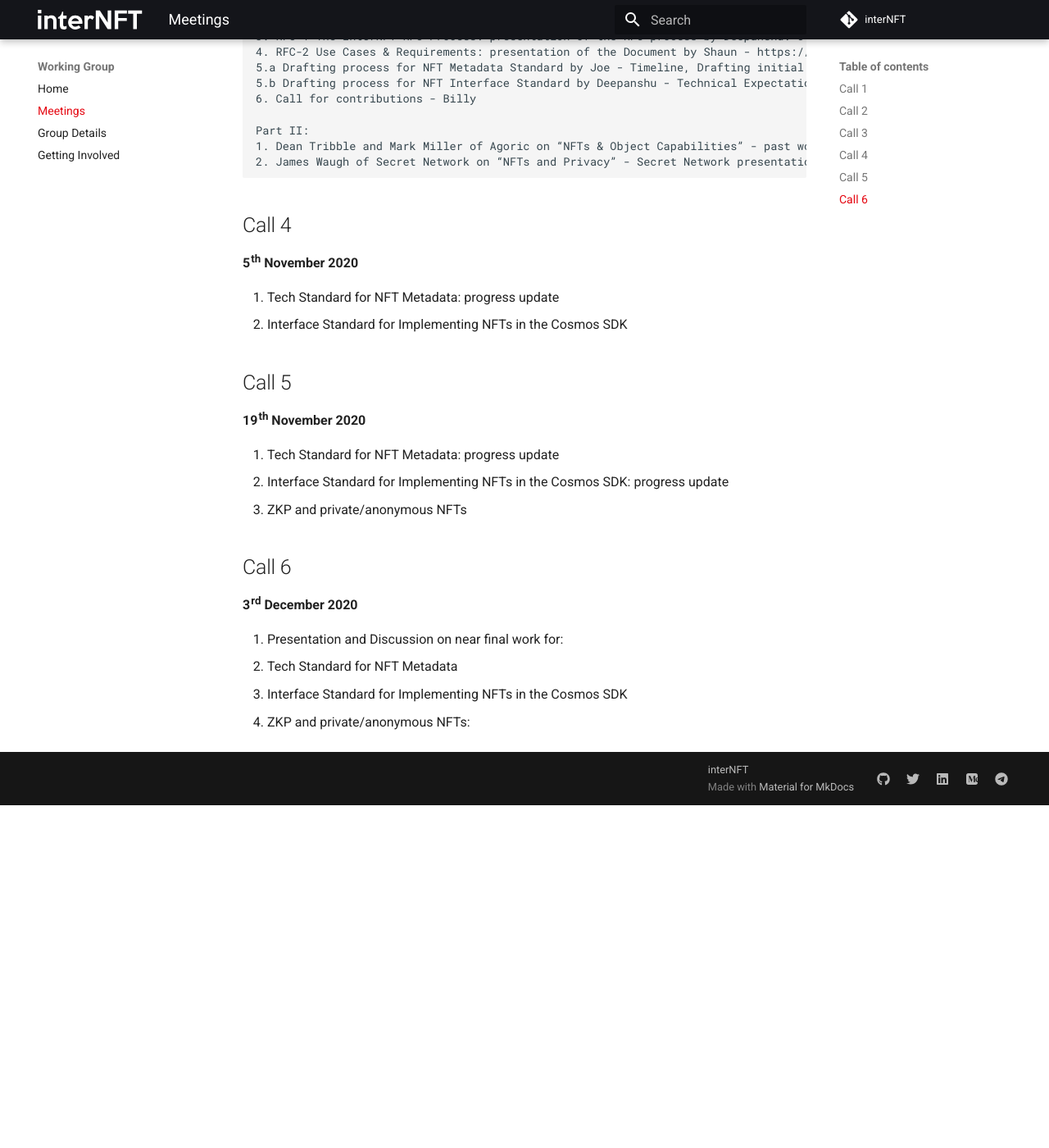
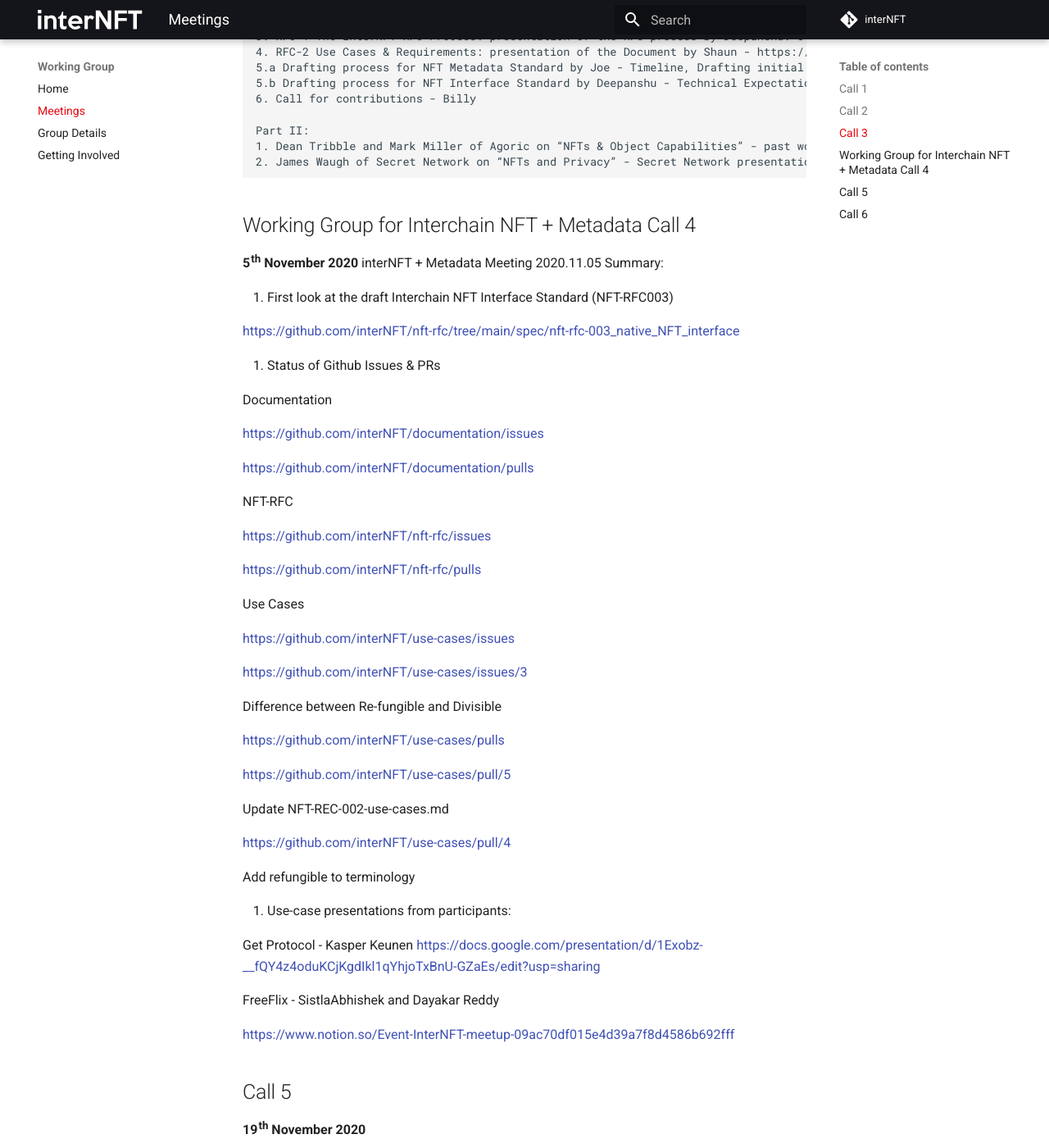
Before and after one commit to interNFT/documentation, an MkDocs documentation site: the page built from markdowns/workingGroup/meetings.md, in a window 1280 px wide and 1400 px high, scrolled down 2774 px. Shown: the whole window at 82% size. Built offline with MkDocs 1.6.1 and Material for MkDocs 9.7.7, drawn with Linux system fonts in a browser that asks for light colours; before the commit the page ends 3756 px from its top, so only the background shows below that.

Commit message:
first draft Call 4

````diff
--- a/markdowns/workingGroup/meetings.md
+++ b/markdowns/workingGroup/meetings.md
@@ -135,12 +135,66 @@ Part II:
 2. James Waugh of Secret Network on “NFTs and Privacy” - Secret Network presentation, Private NFTs with SNIP-721 https://github.com/SecretFoundation/SNIPs/blob/master/SNIP-721.md, Encryption mechanism overview, Special features
 ```
 
-## Call 4
+## Working Group for Interchain NFT + Metadata Call 4
 
 **5th November 2020**
+interNFT + Metadata Meeting 2020.11.05 Summary:
 
-1. Tech Standard for NFT Metadata: progress update
-2. Interface Standard for Implementing NFTs in the Cosmos SDK
+
+1. First look at the draft Interchain NFT Interface Standard (NFT-RFC003)
+
+https://github.com/interNFT/nft-rfc/tree/main/spec/nft-rfc-003_native_NFT_interface
+
+
+2. Status of Github Issues & PRs
+
+
+Documentation
+
+https://github.com/interNFT/documentation/issues
+
+https://github.com/interNFT/documentation/pulls
+
+
+
+NFT-RFC
+
+https://github.com/interNFT/nft-rfc/issues
+
+https://github.com/interNFT/nft-rfc/pulls
+
+
+
+Use Cases
+
+https://github.com/interNFT/use-cases/issues
+
+https://github.com/interNFT/use-cases/issues/3
+
+Difference between Re-fungible and Divisible
+
+https://github.com/interNFT/use-cases/pulls
+
+ https://github.com/interNFT/use-cases/pull/5
+
+Update NFT-REC-002-use-cases.md
+
+https://github.com/interNFT/use-cases/pull/4
+
+Add refungible to terminology
+
+
+3. Use-case presentations from participants:
+
+
+
+Get Protocol - Kasper Keunen  https://docs.google.com/presentation/d/1Exobz-__fQY4z4oduKCjKgdIkl1qYhjoTxBnU-GZaEs/edit?usp=sharing
+
+
+
+FreeFlix - SistlaAbhishek and Dayakar Reddy
+
+https://www.notion.so/Event-InterNFT-meetup-09ac70df015e4d39a7f8d4586b692fff
 
 ## Call 5
 
````
